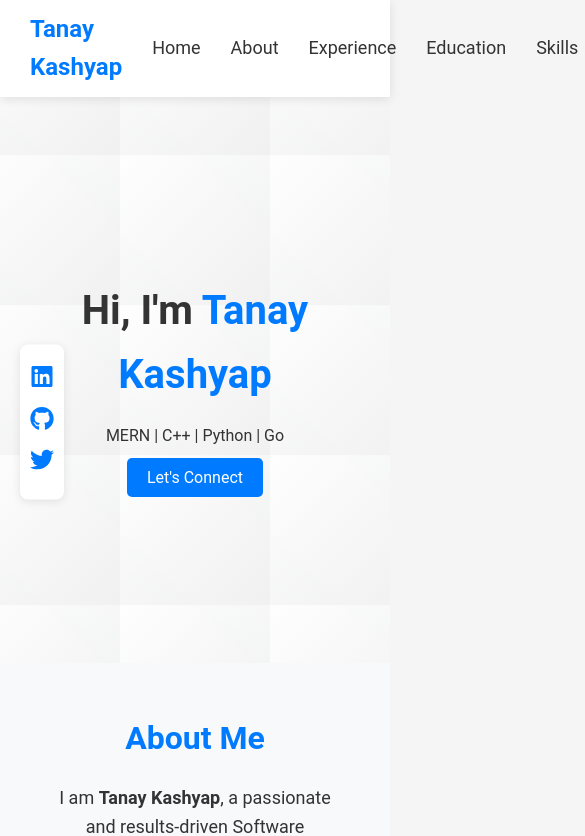
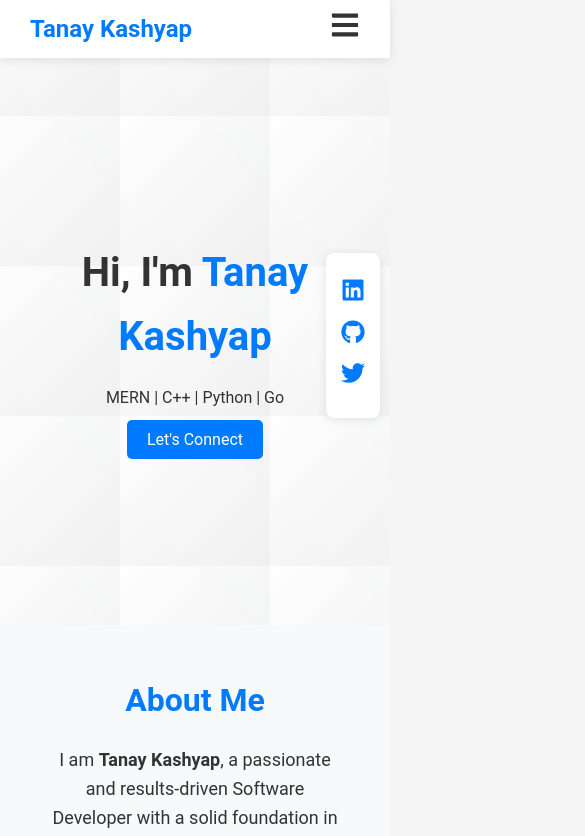
Before and after one commit to iamtanay/iamtanay.github.io, a React (Create React App) app: page / in a window 390 px wide. Shown: the top 836 px of the page, 585 px wide, since content can reach past the window. Built offline with nearby package versions, Linux system fonts and the light colour scheme.

Commit message:
Updated code to fit the mobile devices

```diff
--- a/src/components/Navbar.js
+++ b/src/components/Navbar.js
@@ -1,19 +1,53 @@
-import React from 'react';
+import React, { useState, useEffect } from 'react';
 import { Link } from 'react-scroll';
+import { FaBars, FaTimes } from 'react-icons/fa'; // Import icons
 import '../styles/Navbar.css';
 
 const Navbar = () => {
+  const [menuOpen, setMenuOpen] = useState(false); // State to toggle mobile menu
+  const [isMobile, setIsMobile] = useState(window.innerWidth <= 768); // State to check if the screen is mobile
+
+  // Check screen size and set mobile state
+  const handleResize = () => {
+    setIsMobile(window.innerWidth <= 768);
+    if (window.innerWidth > 768) {
+      setMenuOpen(false); // Ensure menu is closed on larger screens
+    }
+  };
+
+  // Attach resize event listener
+  useEffect(() => {
+    window.addEventListener('resize', handleResize);
+    return () => {
+      window.removeEventListener('resize', handleResize);
+    };
+  }, []);
+
+  // Toggle menu only if on mobile
+  const toggleMenu = () => {
+    if (isMobile) {
+      setMenuOpen(!menuOpen);
+    }
+  };
+
   return (
     <nav className="navbar">
       <h1 className="logo">Tanay Kashyap</h1>
-      <ul className="nav-links">
-        <li><Link to="hero" smooth={true} duration={500}>Home</Link></li>
-        <li><Link to="about" smooth={true} duration={500}>About</Link></li>
-        <li><Link to="experience" smooth={true} duration={500}>Experience</Link></li>
-        <li><Link to="education" smooth={true} duration={500}>Education</Link></li>
-        <li><Link to="skills" smooth={true} duration={500}>Skills</Link></li>
-        <li><Link to="projects" smooth={true} duration={500}>Projects</Link></li>
-        <li><Link to="contact" smooth={true} duration={500}>Contact</Link></li>
+
+      {/* Hamburger Icon only for mobile */}
+      <div className="hamburger" onClick={toggleMenu}>
+        {menuOpen ? <FaTimes size={30} /> : <FaBars size={30} />} {/* Change icon based on menu state */}
+      </div>
+
+      {/* Navigation Links */}
+      <ul className={menuOpen && isMobile ? "nav-links mobile" : "nav-links"}>
+        <li><Link to="hero" smooth={true} duration={500} onClick={toggleMenu}>Home</Link></li>
+        <li><Link to="about" smooth={true} duration={500} onClick={toggleMenu}>About</Link></li>
+        <li><Link to="experience" smooth={true} duration={500} onClick={toggleMenu}>Experience</Link></li>
+        <li><Link to="education" smooth={true} duration={500} onClick={toggleMenu}>Education</Link></li>
+        <li><Link to="skills" smooth={true} duration={500} onClick={toggleMenu}>Skills</Link></li>
+        <li><Link to="projects" smooth={true} duration={500} onClick={toggleMenu}>Projects</Link></li>
+        <li><Link to="contact" smooth={true} duration={500} onClick={toggleMenu}>Contact</Link></li>
       </ul>
     </nav>
   );
--- a/src/styles/Contact.css
+++ b/src/styles/Contact.css
@@ -36,3 +36,11 @@
   .contact button:hover {
     background-color: #0056b3;
   }
+
+  /* Mobile styles for contact form */
+@media (max-width: 768px) {
+  .contact input, .contact textarea {
+    width: 95%; /* Make textboxes take almost the full width of the screen */
+    margin: 10px auto; /* Add space and center the textboxes */
+  }
+}
--- a/src/styles/Navbar.css
+++ b/src/styles/Navbar.css
@@ -2,47 +2,78 @@
   display: flex;
   justify-content: space-between;
   align-items: center;
-  padding: 10px 30px; /* Add padding for better spacing */
-  background-color: #fff; /* White background for navbar */
-  box-shadow: 0 2px 10px rgba(0, 0, 0, 0.1); /* Subtle shadow for depth */
-  position: sticky; /* Keep navbar at the top when scrolling */
-  top: 0; /* Positioning */
-  z-index: 1000; /* Ensure it's on top of other elements */
+  padding: 10px 30px;
+  background-color: #fff;
+  box-shadow: 0 2px 10px rgba(0, 0, 0, 0.1);
+  position: sticky;
+  top: 0;
+  z-index: 1000;
 }
 
 .logo {
-  font-size: 24px; /* Logo font size */
-  font-weight: bold; /* Bold logo text */
-  color: #007bff; /* Blue color for logo */
+  font-size: 24px;
+  font-weight: bold;
+  color: #007bff;
 }
 
 .nav-links {
   display: flex;
-  list-style: none; /* Remove bullet points */
-  margin: 0; /* Remove default margin */
-  padding: 0; /* Remove default padding */
+  list-style: none;
+  margin: 0;
+  padding: 0;
 }
 
 .nav-links li {
-  margin-left: 30px; /* Space between navbar items */
+  margin-left: 30px;
 }
 
 .nav-links a {
-  text-decoration: none; /* Remove underline from links */
-  color: #333; /* Dark text color for links */
-  font-size: 18px; /* Font size for links */
-  transition: color 0.3s ease; /* Smooth transition for hover effects */
-  cursor: pointer; /* Ensure hand cursor on hover */
+  text-decoration: none;
+  color: #333;
+  font-size: 18px;
+  transition: color 0.3s ease;
+  cursor: pointer;
 }
 
 .nav-links a:hover {
-  color: #007bff; /* Change color on hover */
+  color: #007bff;
 }
 
-/* Active link styles */
-.nav-links a.active {
-  font-weight: bold; /* Make active link bold */
-  color: #007bff; /* Change color for active link */
-  border-bottom: 2px solid #007bff; /* Active link indicator */
-  padding-bottom: 5px; /* Space between text and border */
+/* Hamburger menu for mobile */
+.hamburger {
+  display: none; /* Hide on larger screens */
+  cursor: pointer;
+  color: #333;
 }
+
+/* Mobile menu visibility */
+.nav-links.mobile {
+  position: absolute;
+  top: 60px;
+  left: 0;
+  width: 100%;
+  background-color: #fff;
+  display: flex;
+  flex-direction: column;
+  align-items: center;
+  padding: 20px 0;
+}
+
+.nav-links.mobile li {
+  margin: 10px 0;
+}
+
+/* Media Query for Mobile */
+@media (max-width: 768px) {
+  .nav-links {
+    display: none; /* Hide the regular navbar links on mobile */
+  }
+
+  .hamburger {
+    display: block; /* Show the hamburger icon on mobile */
+  }
+
+  .nav-links.mobile {
+    display: flex; /* Show the menu when it's toggled */
+  }
+}
--- a/src/styles/Projects.css
+++ b/src/styles/Projects.css
@@ -17,7 +17,7 @@
 }
 
 .project-card {
-    width: 30%;
+  width: 30%; /* Width for desktop */
   background: #fff;
   padding: 20px;
   margin: 10px;
@@ -39,3 +39,16 @@
 .project-card a:hover {
   color: #0056b3;
 }
+
+/* Mobile styles for projects section */
+@media (max-width: 768px) {
+  .project-cards {
+    flex-direction: column; /* Stack project cards vertically */
+    align-items: center; /* Center the cards */
+  }
+
+  .project-card {
+    width: 90%; /* Make each project div take up most of the screen on mobile */
+    margin: 10px auto; /* Center each project div */
+  }
+}
--- a/src/styles/Skills.css
+++ b/src/styles/Skills.css
@@ -43,3 +43,15 @@
   color: #007bff;
   margin-bottom: 10px;
 }
+
+/* Mobile styles for skills section */
+@media (max-width: 768px) {
+  .skills-content {
+    flex-direction: column; /* Stack skills vertically on mobile */
+  }
+
+  .skill-item {
+    width: 90%; /* Take up most of the screen width */
+    margin: 10px auto; /* Center each skill and add spacing */
+  }
+}
--- a/src/styles/SocialSidebar.css
+++ b/src/styles/SocialSidebar.css
@@ -28,3 +28,18 @@
   .social-sidebar a:hover {
     color: #0056b3; /* Darker color on hover */
   }
+
+  /* Mobile styles for social sidebar */
+@media (max-width: 768px) {
+  .social-sidebar {
+    position: fixed; /* Keep it fixed */
+    left: auto; /* Adjust position for mobile */
+    right: 10px; /* Place it on the right side */
+    top: 30%; /* Lower it slightly */
+    transform: none; /* Disable vertical centering for mobile */
+  }
+
+  .social-sidebar ul {
+    padding: 5px; /* Adjust padding for smaller screens */
+  }
+}
```
Lines whose indentation alone changed are shown as unchanged.
